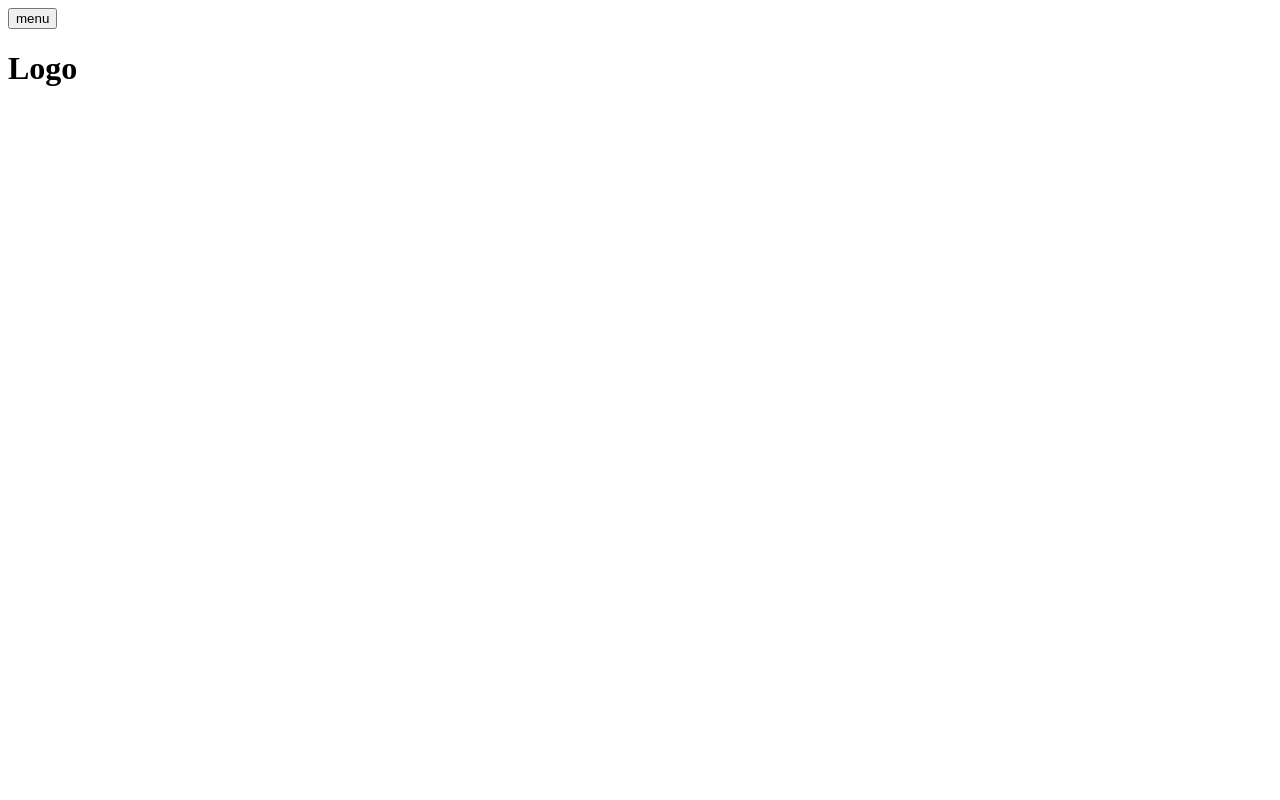
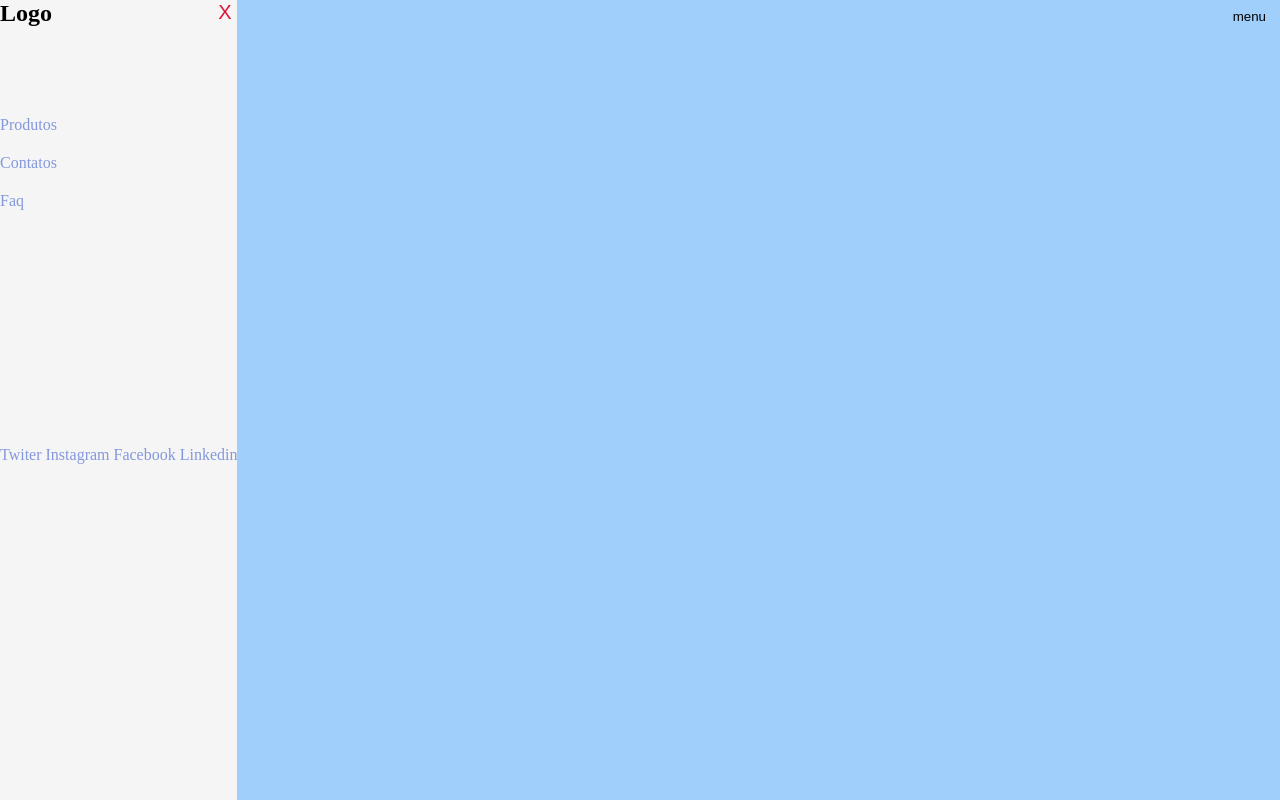
Before and after one commit to jorge-santos206/sidebar-project, a plain HTML site: page index.html in a window 1280 px wide. Drawn offline with Linux system fonts and the light colour scheme.

Commit message:
organização da sidebar

```diff
--- a/index.html
+++ b/index.html
@@ -10,12 +10,25 @@
 </head>
 <body>
     <!--sidebar code-->
-    <button>menu</button>
-    <h1>Logo</h1>
+    <button class="btn-menu">menu</button>
     <nav class="sidebar">
-        <div class="top"></div>
-        <div class="main"></div>
-        <div class="foot"></div>
+        <div class="top">
+            <h1 class="logo">Logo</h1>
+            <button class="btn-close">X</button>
+        </div>
+        <div class="main">
+        <ul>
+           <li> <a href="#">Produtos</a></li>
+           <li> <a href="#">Contatos</a></li>
+           <li> <a href="#">Faq</a></ul>
+        </ul>
+        </div>
+        <div class="foot">
+            <a href="#">Twiter</a>
+            <a href="#">Instagram</a>
+            <a href="#">Facebook</a>
+            <a href="#">Linkedin</a>
+        </div>
 
 
     </nav>
--- a/style.css
+++ b/style.css
@@ -0,0 +1,69 @@
+body{
+    background-color: rgb(159, 207, 250);
+}
+
+
+.sidebar{
+    position: fixed;
+    height: 100%;
+    top: 0px;
+    left: 0px;
+    background-color: whitesmoke;
+   /* display: grid;*/
+
+}
+.main{
+    padding-bottom: 200px;
+
+
+}
+ul>li{
+
+    padding-bottom: 20px;
+}
+ul>li:hover{
+
+    font-size: 20px;
+    background-color: turquoise;
+}
+
+a{
+text-decoration: none;
+color: rgb(132, 152, 221);
+width: 100%;
+}
+ul{
+list-style-type: none;
+padding-left:0px;
+}
+.btn-menu{
+
+float: right;
+border: none;
+background-color: transparent;
+cursor: pointer;
+}
+.top{
+    padding-bottom: 50px;
+    height: 50px;
+}
+.btn-close{
+    border: none;
+    background-color: transparent;
+    cursor: pointer;
+    float: right;
+    font-size: 20px;
+    color: crimson;
+}
+.logo{
+    position: fixed;
+
+}
+h1{
+    margin: 0px;
+}
+.main>li{
+    width: 100%;
+    height: 15px;
+
+}
```
